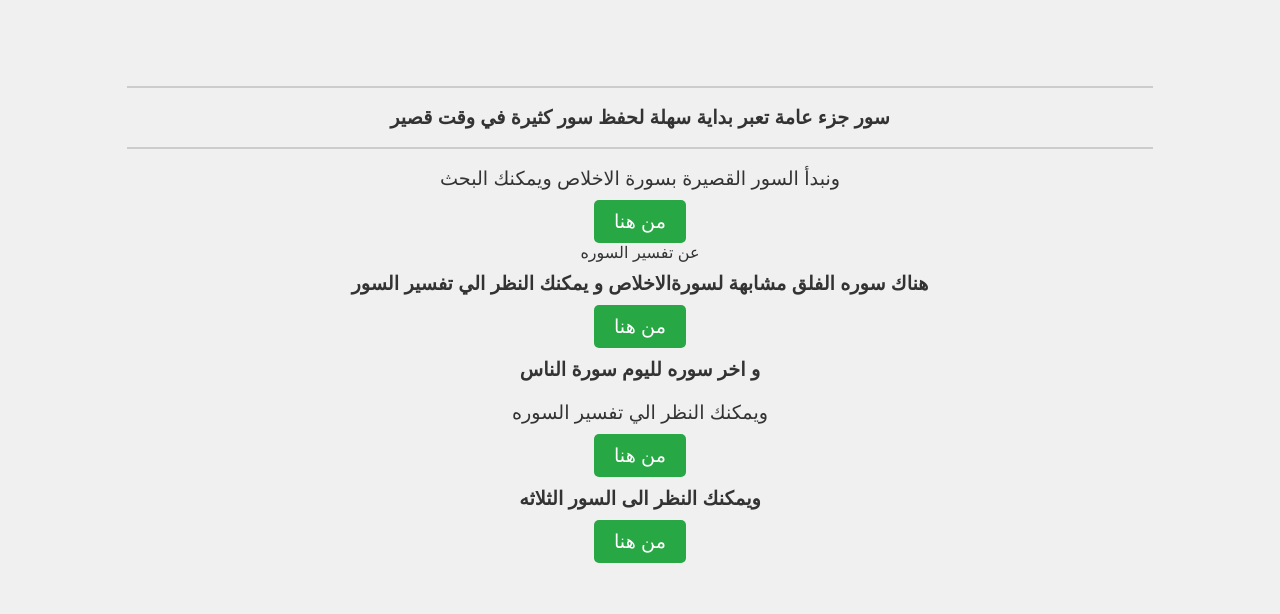
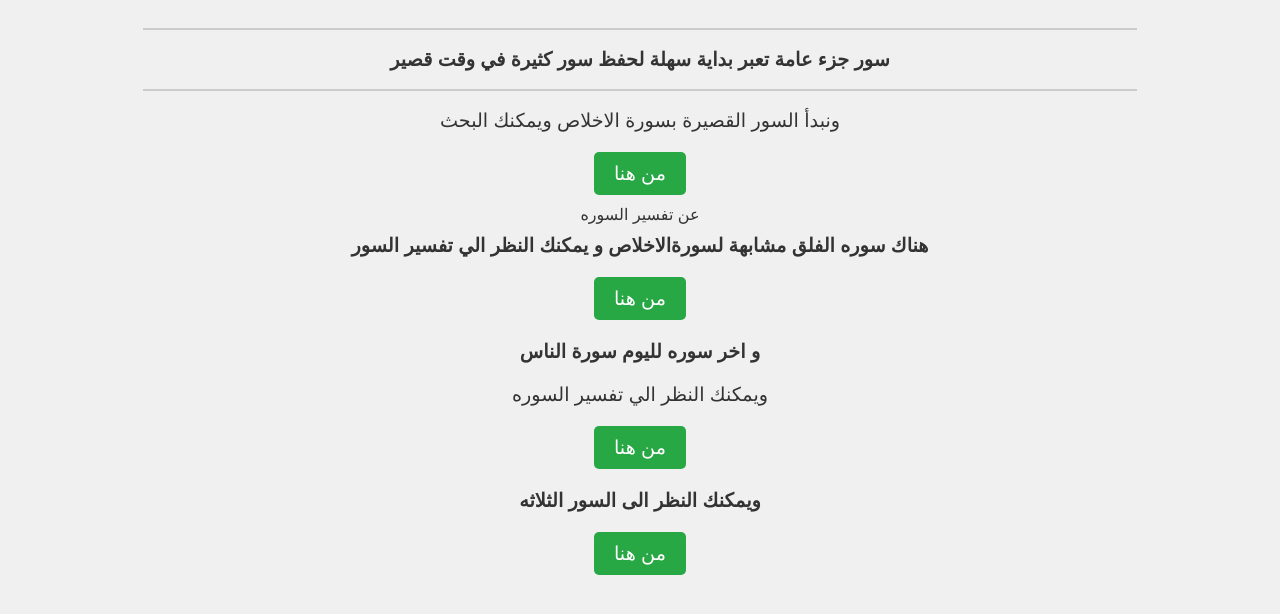
Before and after one commit to noGamesStodu/-, a plain HTML site: page index.html in a window 1280 px wide. Drawn offline with Linux system fonts and the light colour scheme.

Commit message:
Update index.html

```diff
--- a/index.html
+++ b/index.html
@@ -2,41 +2,62 @@
 <html>
 <head>
     <title>قران كريم تفسير و قراءة</title>
+    <meta name="viewport" content="width=device-width, initial-scale=1.0">
     <style>
+        @keyframes fadeIn {
+            from { opacity: 0; }
+            to { opacity: 1; }
+        }
+
+        @keyframes slideIn {
+            from { transform: translateX(-20px); opacity: 0; }
+            to { transform: translateX(0); opacity: 1; }
+        }
+
         body {
             font-family: Arial, sans-serif;
             background-color: #f0f0f0;
             color: #333;
             margin: 0;
-            padding: 0;
+            padding: 20px; /* Add padding to ensure elements are not too close to the edges */
             display: flex;
             flex-direction: column;
-            align-items: center;
-            justify-content: center;
-            height: 80vh;
+            align-items: center; /* Center align items */
+            justify-content: flex-start; /* Align items to the top */
+            min-height: 100vh; /* Ensure minimum height for better mobile view */
+            box-sizing: border-box; /* Ensure padding is included in the element's total width and height */
         }
+
         h6, h5, p {
             font-size: 1.2em;
             margin: 10px 0;
+            text-align: left; /* Align text to the left */
+            animation: slideIn 1s ease-in-out; /* Apply slideIn animation */
         }
+
         .button {
             display: inline-block;
             padding: 10px 20px;
             font-size: 1.2em;
             color: #fff;
-            background-color: #28a745;
+            background-color: #28a745; /* Light green color */
             border: none;
             border-radius: 5px;
             text-decoration: none;
             text-align: center;
             cursor: pointer;
+            margin: 10px 0; /* Add margin for better spacing */
+            animation: fadeIn 1s ease-in-out; /* Apply fadeIn animation */
         }
+
         .button:hover {
-            background-color: #218838;
+            background-color: #218838; /* Darker green on hover */
         }
+
         hr {
             width: 80%;
             border: 1px solid #ccc;
+            animation: fadeIn 1s ease-in-out;
         }
     </style>
 </head>
```
